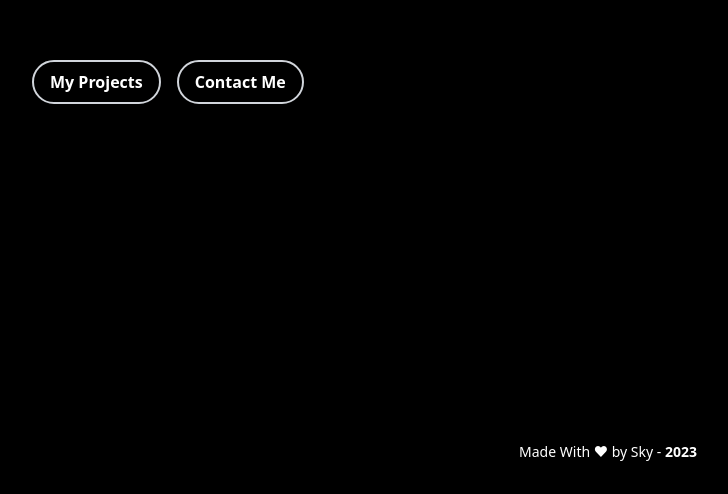
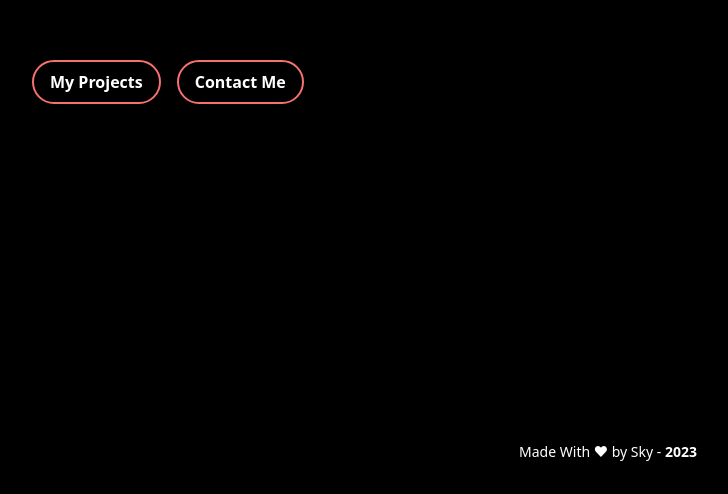
Before and after one commit to skystanoyevitch/sky-portfolio, a React (Create React App) app: page / in a window 1280 px wide. Shown: the part 390-884 px from the top of the page, without its empty margins (32-760 px from the left). Built offline with nearby package versions, Linux system fonts and the light colour scheme.

Commit message:
changed btn border color

```diff
--- a/src/Pages/Home/Components/Hero.jsx
+++ b/src/Pages/Home/Components/Hero.jsx
@@ -56,14 +56,14 @@ function Hero() {
 							<div className="text-white text-sm md:text-base font-sans font-semibold flex space-x-4 pt-2">
 								<a
 									href="/portfolio"
-									className="bg-none border-2 border-cyan-500 rounded-full py-2 px-4 flex place-items-center"
+									className="bg-none border-2 border-red-400 rounded-full py-2 px-4 flex place-items-center"
 								>
 									<div>My Projects</div>
 								</a>
 								<a
 									href="https://twitter.com/Sky_webdev"
 									target="blank_"
-									className="bg-none border-2 border-cyan-500 rounded-full py-2 px-4 flex place-items-center"
+									className="bg-none border-2 border-red-400 rounded-full py-2 px-4 flex place-items-center"
 								>
 									<div>Contact Me</div>
 								</a>
```
